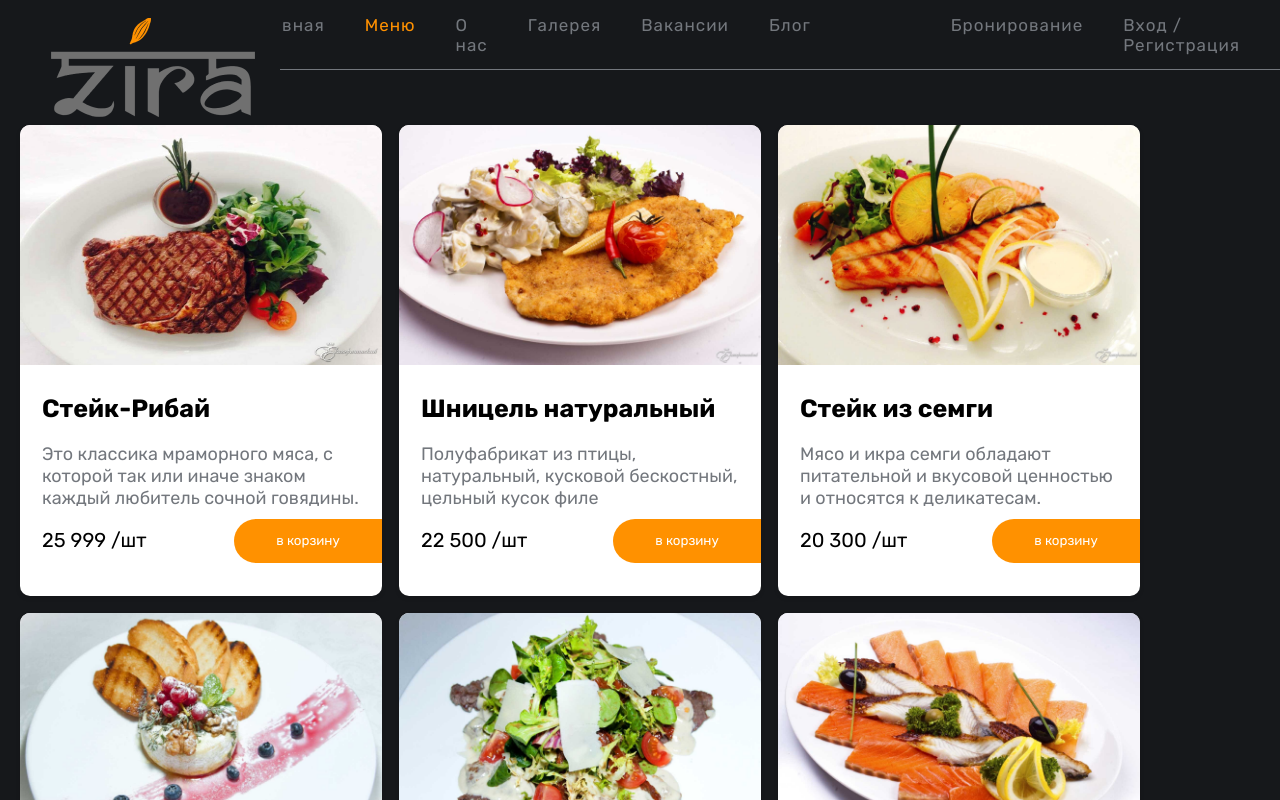
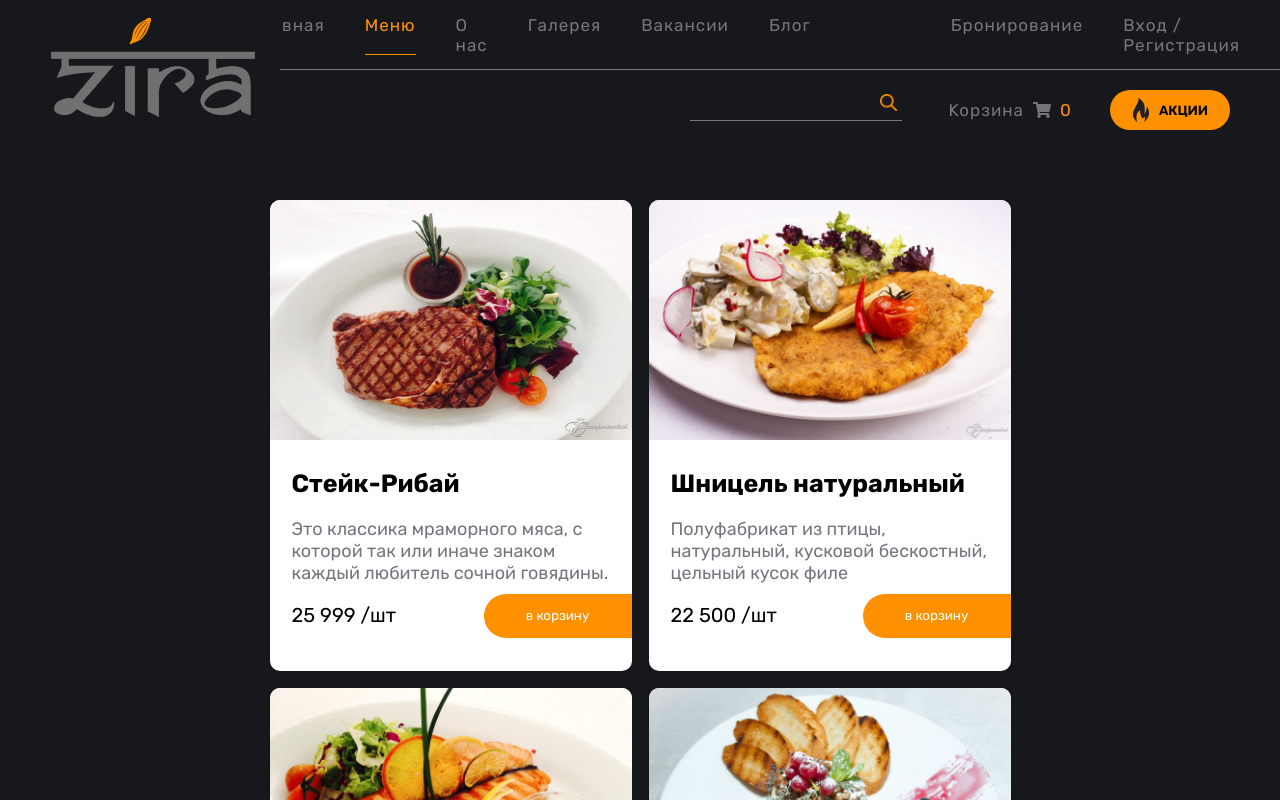
Before and after one commit to Yukhigov56/Restaurant-project, a website built with webpack: page index.html in a window 1280 px wide. Both pictures are taken after a click on the item "Меню". Shown: the top 800 px of the page. Built offline with nearby package versions, Linux system fonts and the light colour scheme.

Commit message:
сделал то что должен был сделать

```diff
--- a/basket.css
+++ b/basket.css
@@ -0,0 +1,9 @@
+.basket-food {
+    margin: 70px 70px 70px;
+    height: 610px;
+    background-color: blanchedalmond;
+    font-size: 40px;
+    display: flex;
+    flex-wrap: wrap;
+    gap: 40px;
+}
--- a/pages/basket/basket.js
+++ b/pages/basket/basket.js
@@ -1,7 +1,10 @@
-const body = document.querySelector('body');
+import "../../basket.css";
 
-const div = document.createElement('div');
-div.textContent = 'Ilyas mashina';
+export function basketPage() {
+    const basketFood = document.createElement('div');
+    basketFood.classList = 'basket-food'
+    basketFood.innerHTML = 'SSSSSSSSSSSSSSSSSSSSSSSS';
 
 
-body.append(div);
+    return basketFood;
+}
--- a/pages/shop/shopPage.js
+++ b/pages/shop/shopPage.js
@@ -1,4 +1,8 @@
 // import { createHeader } from "../components/header";
+
+import lupaIcon from "../../images/section lupa.png";
+import cartIcon from "../../images/section korzina.png";
+import fireIcon from "../../images/fire icon.png";
 
 import wineImg from "../../images/024.jpg";
 import cardTwo from "../../images/003.jpg";
@@ -14,14 +18,67 @@ import cardTvelve from "../../images/027.jpg";
 import cardEnd from "../../images/стейк-рибай.jpg";
 
 
+
 import "../../shop.css";
-
 
 
 export function createShopPage() {
 
+  // Создание section
+  const section = document.createElement("section");
+
+  const inputDiv = document.createElement("div");
+  inputDiv.className = "section-input";
+  const input = document.createElement("input");
+  input.type = "text";
+  const lupaImg = document.createElement("img");
+  lupaImg.src = lupaIcon;
+  inputDiv.appendChild(input);
+  inputDiv.appendChild(lupaImg);
+
+  const cartDiv = document.createElement('div');
+  cartDiv.className = 'section-paragraph';
+
+  const cartSpan = document.createElement('span');
+  cartSpan.classList = 'section-span';
+  cartSpan.textContent = '0';
+
+  const cartP = document.createElement('p');
+  cartP.classList = 'basketIcon';
 
 
+  const basketHrf = [{ text: 'Koрзина', href: 'basket' }]
+  basketHrf.forEach( link => {
+    const a = document.createElement('a');
+    a.href = link.href;
+    a.textContent = link.text;
+    cartP.appendChild(a);
+  });
+
+  const cartImg = document.createElement('img');
+
+  cartImg.src = cartIcon;
+  cartDiv.appendChild(cartP);
+  cartDiv.appendChild(cartImg);
+  cartDiv.appendChild(cartSpan);
+
+
+  const btnDiv = document.createElement("div");
+  btnDiv.className = "section-btn";
+  const button = document.createElement("button");
+  const fireImg = document.createElement("img");
+  fireImg.src = fireIcon;
+  button.appendChild(fireImg);
+  button.appendChild(document.createTextNode("АКЦИИ"));
+  btnDiv.appendChild(button);
+
+  section.appendChild(inputDiv);
+  section.appendChild(cartDiv);
+  section.appendChild(btnDiv);
+
+
+
+  // Создание main
 
   const main = document.createElement("main");
   main.className = "main";
@@ -29,16 +86,6 @@ export function createShopPage() {
   const cardContainer = document.createElement("div");
   cardContainer.className = "card-container";
 
-  // const wineImages = [
-    //   "/images/025.jpg",
-    //   "/images/003.jpg",
-    //   "/images/004.jpg",
-    //   "/images/009.jpg",
-    //   "/images/010.jpg",
-    //   "/images/011.jpg",
-    //   "/images/014.jpg",
-    //   // Добавьте сюда остальные пути к изображениям
-    // ];
 
   const dataFut = [
     {
@@ -115,6 +162,7 @@ export function createShopPage() {
     }
   ];
 
+
   dataFut.forEach((card) => {
     const cardElement = document.createElement("div");
     cardElement.className = "card";
@@ -150,6 +198,14 @@ export function createShopPage() {
     button.className = "btn";
     button.innerHTML = "<p>в корзину</p>";
 
+    let cartCount = 0;
+
+    button.addEventListener('click', () => {
+      cartCount++;
+      cartSpan.textContent = cartCount;
+      console.log(cartSpan);
+    });
+
     btnText.appendChild(pTwo);
     btnText.appendChild(button);
 
@@ -158,8 +214,13 @@ export function createShopPage() {
     cardElement.appendChild(btnText);
 
     cardContainer.appendChild(cardElement);
+    main.appendChild(cardContainer);
   });
 
-  main.appendChild(cardContainer);
-  return main;
+
+  const pageShops = document.createElement('div');
+  pageShops.appendChild(section);
+  pageShops.appendChild(main);
+
+  return pageShops;
 }
--- a/pages/welcome/welcomePage.js
+++ b/pages/welcome/welcomePage.js
@@ -26,20 +26,29 @@ export function createWelcomePage() {
 
   const cartDiv = document.createElement('div');
   cartDiv.className = 'section-paragraph';
+
+  const cartSpan = document.createElement('span');
+  cartSpan.classList = 'section-span';
+  cartSpan.textContent = 0;
+
   const cartP = document.createElement('p');
   cartP.classList = 'basketIcon';
-  const basketHrf = [{ text: 'Koрзина', href: 'basket.js' }]
+
+
+  const basketHrf = [{ text: 'Koрзина', href: 'basket' }]
   basketHrf.forEach( link => {
     const a = document.createElement('a');
     a.href = link.href;
     a.textContent = link.text;
     cartP.appendChild(a);
   });
+
   const cartImg = document.createElement('img');
 
   cartImg.src = cartIcon;
   cartDiv.appendChild(cartP);
   cartDiv.appendChild(cartImg);
+  cartDiv.appendChild(cartSpan);
 
   const btnDiv = document.createElement("div");
   btnDiv.className = "section-btn";
--- a/router/render.js
+++ b/router/render.js
@@ -2,11 +2,14 @@ import { createWelcomePage } from "../pages/welcome/welcomePage";
 import { createShopPage } from "../pages/shop/shopPage";
 import { Router } from "./router";
 import { renderPage } from "../utils/renderPage";
+import { basketPage } from "../pages/basket/basket";
+
 
 // Определяем маршруты в массиве
 const routes = [
   { path: "/", page: createWelcomePage },
   { path: "/shop", page: createShopPage },
+  { path: "/basket", page: basketPage },
 ];
 
 const router = new Router();
--- a/shop.css
+++ b/shop.css
@@ -62,6 +62,17 @@ header {
 
 .visited {
   color: var(--color-yellow);
+  position: relative;
+  padding-bottom: 1px;
+}
+.visited::after {
+  content: '';
+  position: absolute;
+  display: block;
+  width: 100%;
+  height: 1px;
+  bottom: 0;
+  background-color: var(--color-yellow);
 }
 
 .header-right ul li a {
@@ -186,17 +197,19 @@ header {
   justify-content: center;
 }
 
+.section-span {
+  width: 10px;
+  color: var(--color-yellow);
+}
+
 .card-container {
   display: flex;
+  justify-content: center;
   flex-wrap: wrap;
   gap: 17px;
-  width: 1557px;
-  margin-top: 35px;
+  margin: 20px 100px 0px;
   overflow-y: auto; /* Скрываем прокрутку по умолчанию */
   padding: 20px; /* Добавляем отступы */
-  height: 800px; /* Устанавливаем высоту контейнера */
-  -ms-overflow-style: none; /* Internet Explorer 10+ */
-  scrollbar-width: none; /* Firefox */
 }
 
 .card {
@@ -205,7 +218,6 @@ header {
   height: 471px;
   border-radius: 10px;
   box-shadow: 0 2px 5px rgba(0, 0, 0, 0.1);
-  cursor: pointer; /* Устанавливаем курсор указателя */
 }
 
 .col-img {
@@ -264,6 +276,7 @@ header {
   border: none;
   border-top-left-radius: 25px;
   border-bottom-left-radius: 25px;
+  cursor: pointer;
   transition: 0.5s;
 }
 
@@ -275,12 +288,6 @@ header {
   margin-top: 4px;
 }
 
-footer {
-  display: flex;
-  justify-content: center;
-  align-items: center;
-  height: 40px;
-}
 footer ul {
   display: flex;
   justify-content: center;
--- a/style.css
+++ b/style.css
@@ -17,7 +17,7 @@
   font-size: 85px;
   font-weight: bold;
   font-family: "Itim", cursive;
-  letter-spacing: 10px;
+  letter-spacing: 25px;
   color: var(--color-yellow);
 }
 
@@ -68,7 +68,7 @@ header {
 }
 .header-left li img:hover {
   background-color: var(--color-yellow);
-  transform: scale(1.09);
+  transform: scale(1.1);
 }
 
 .header-right {
@@ -123,7 +123,7 @@ section {
   width: 17px;
   position: absolute;
   top: 4px;
-  right: 10px;
+  right: 12px;
 }
 
 .section-paragraph {
@@ -179,7 +179,7 @@ main {
   color: rgb(159, 159, 159);
   white-space: nowrap;
   overflow: hidden;
-  animation: typing 5s forwards, changeWord 10s 5s forwards;
+  animation: typing 5s forwards, changeWord 11s 7s forwards;
 }
 
 @keyframes typing {
@@ -214,7 +214,7 @@ main {
   color: rgb(159, 159, 159);
   white-space: nowrap;
   overflow: hidden;
-  animation: typing 6s forwards, changeWord 10s 5s forwards;
+  animation: typing 6s forwards, changeWord 11s 7s forwards;
 }
 
 @keyframes typing {
@@ -314,7 +314,8 @@ main {
 }
 
 footer {
-  margin-top: 150px;
+  margin-top: 155px;
+  height: 40px;
 }
 footer ul {
   display: flex;
```
